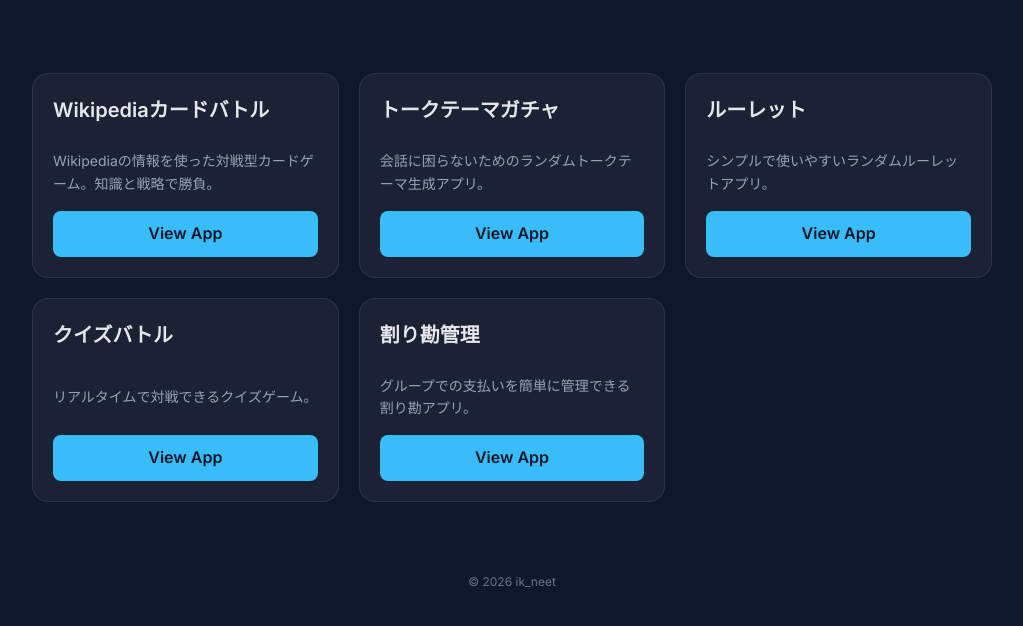
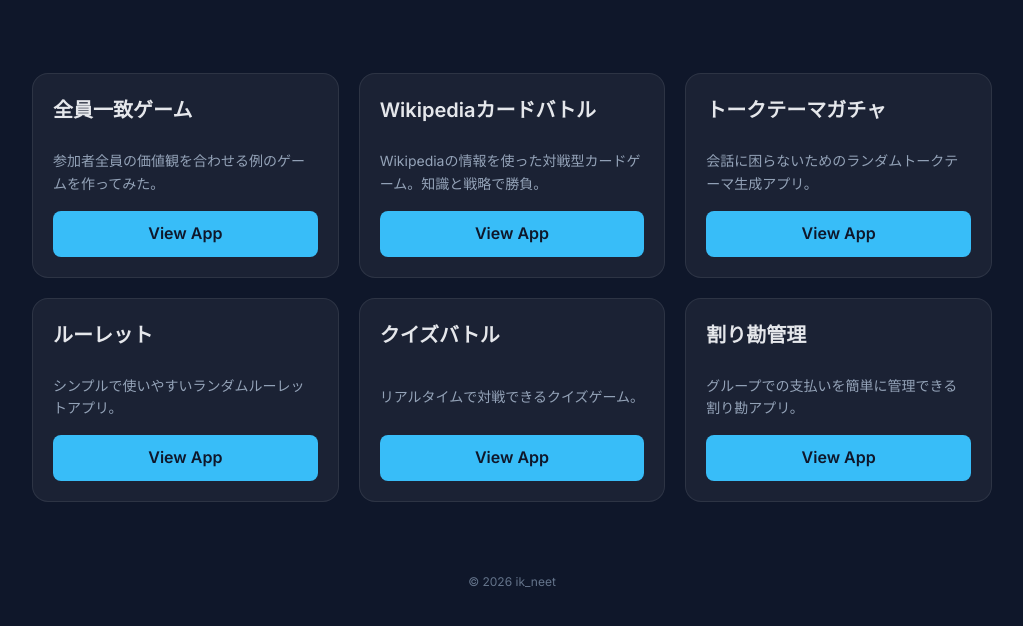
Before and after one commit to ik-neet/app-link, a plain HTML site: page index.html in a window 1280 px wide. Shown: the part 178-804 px from the top of the page, without its empty margins (128-1151 px from the left). Drawn offline with Linux system fonts and the light colour scheme.

Commit message:
全員一致ゲームを追加

```diff
--- a/index.html
+++ b/index.html
@@ -105,6 +105,13 @@
 <div class="container">
 
   <div class="card">
+    <h2>全員一致ゲーム</h2>
+    <p>参加者全員の価値観を合わせる例のゲームを作ってみた。</p>
+
+    <a href="https://zeniichi-game.vercel.app/" target="_blank">View App</a>
+  </div>
+
+  <div class="card">
     <h2>Wikipediaカードバトル</h2>
     <p>Wikipediaの情報を使った対戦型カードゲーム。知識と戦略で勝負。</p>
 
```
